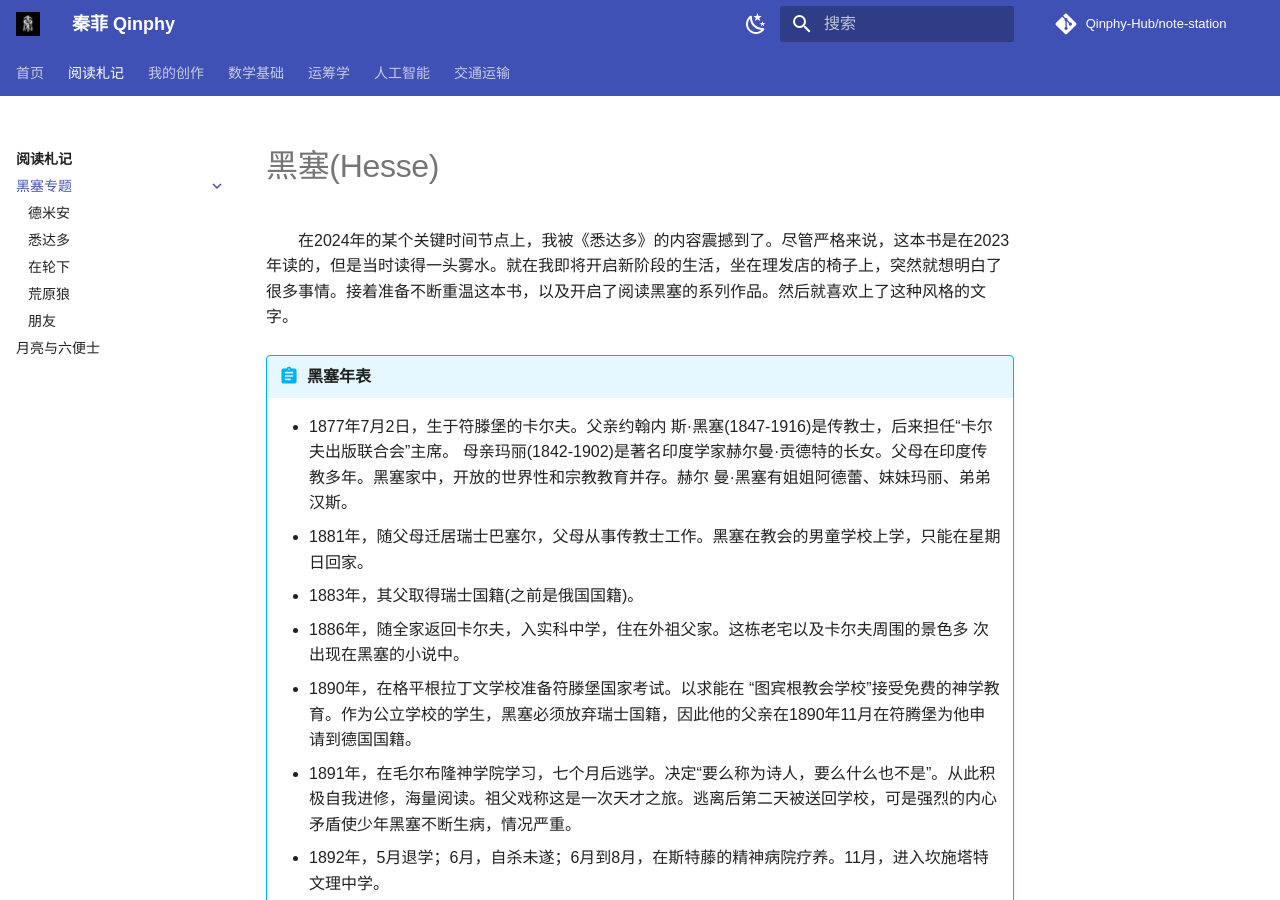
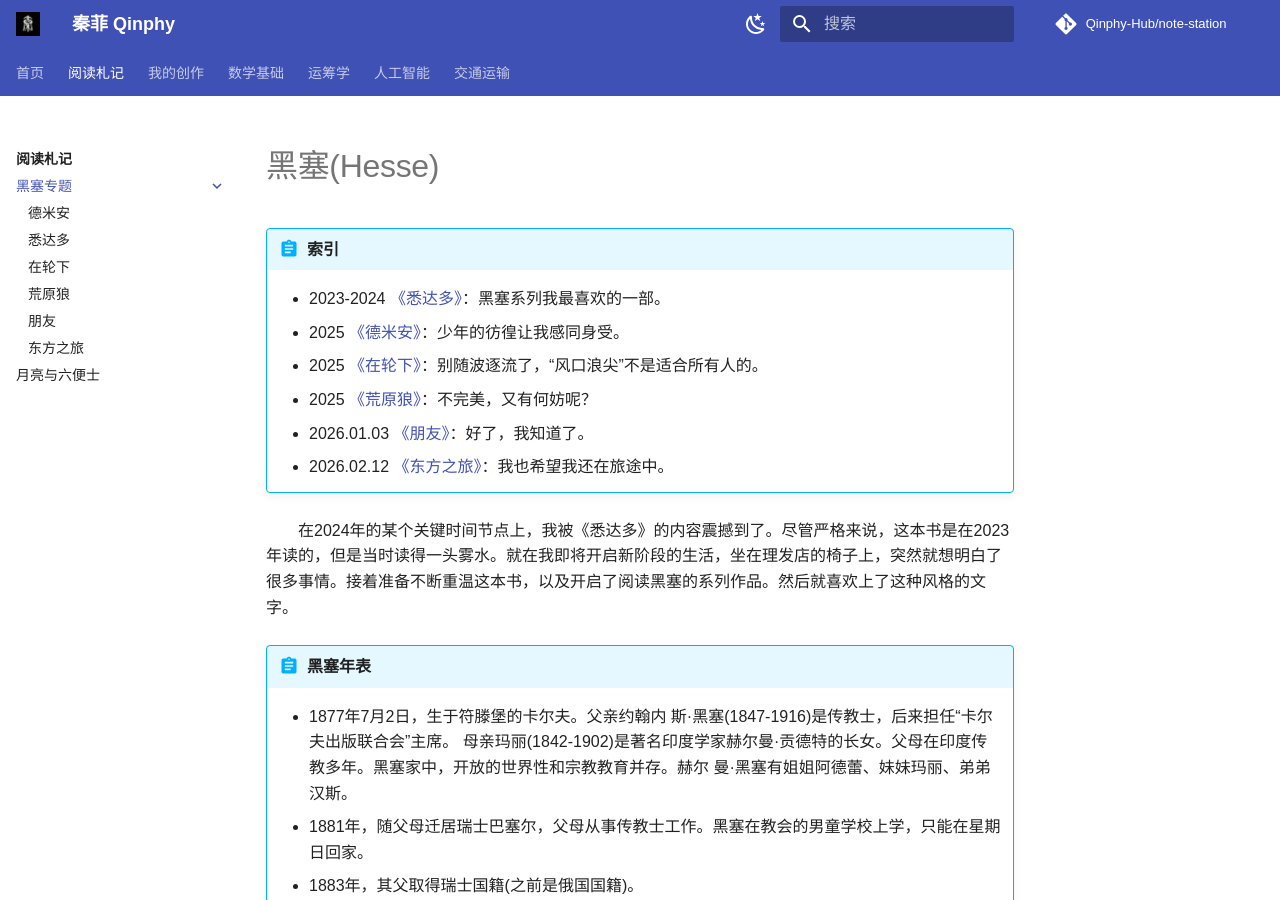
Before and after one commit to Qinphy-Hub/note-station, an MkDocs documentation site: the page built from docs/Part1/Hesse/index.md, in a window 1280 px wide and 900 px high. Built offline with MkDocs 1.6.1 and Material for MkDocs 9.7.7, drawn with Linux system fonts in a browser that asks for light colours; comment, search, counter and statistics services are not loaded; a style sheet for code colours, icons or effects is not loaded.

Commit message:
update: reading - fahrt

```diff
--- a/docs/Part1/Hesse/index.md
+++ b/docs/Part1/Hesse/index.md
@@ -1,4 +1,13 @@
 # 黑塞(Hesse)
+
+!!! abstract "索引"
+
+    * 2023-2024 [《悉达多》](./siddhartha.md)：黑塞系列我最喜欢的一部。
+    * 2025 [《德米安》](./demian.md)：少年的彷徨让我感同身受。
+    * 2025 [《在轮下》](./untermrad.md)：别随波逐流了，“风口浪尖”不是适合所有人的。
+    * 2025 [《荒原狼》](./steppenwolf.md)：不完美，又有何妨呢？
+    * 2026.01.03 [《朋友》](./freunde.md)：好了，我知道了。
+    * 2026.02.12 [《东方之旅》](./farht.md)：我也希望我还在旅途中。
 
 &emsp;&emsp;在2024年的某个关键时间节点上，我被《悉达多》的内容震撼到了。尽管严格来说，这本书是在2023年读的，但是当时读得一头雾水。就在我即将开启新阶段的生活，坐在理发店的椅子上，突然就想明白了很多事情。接着准备不断重温这本书，以及开启了阅读黑塞的系列作品。然后就喜欢上了这种风格的文字。
 
--- a/mkdocs.yml
+++ b/mkdocs.yml
@@ -55,6 +55,7 @@ nav:
       - 在轮下: Part1/Hesse/untermrad.md
       - 荒原狼: Part1/Hesse/steppenwolf.md
       - 朋友: Part1/Hesse/freunde.md
+      - 东方之旅: Part1/Hesse/fahrt.md
     - 月亮与六便士: Part1/moon.md
   - 我的创作:
     - Part2/index.md
```
Also changed, not shown: docs/Part1/Hesse/fahrt.md (added, +17 -0 lines), docs/index.md (+4 -3 lines).
